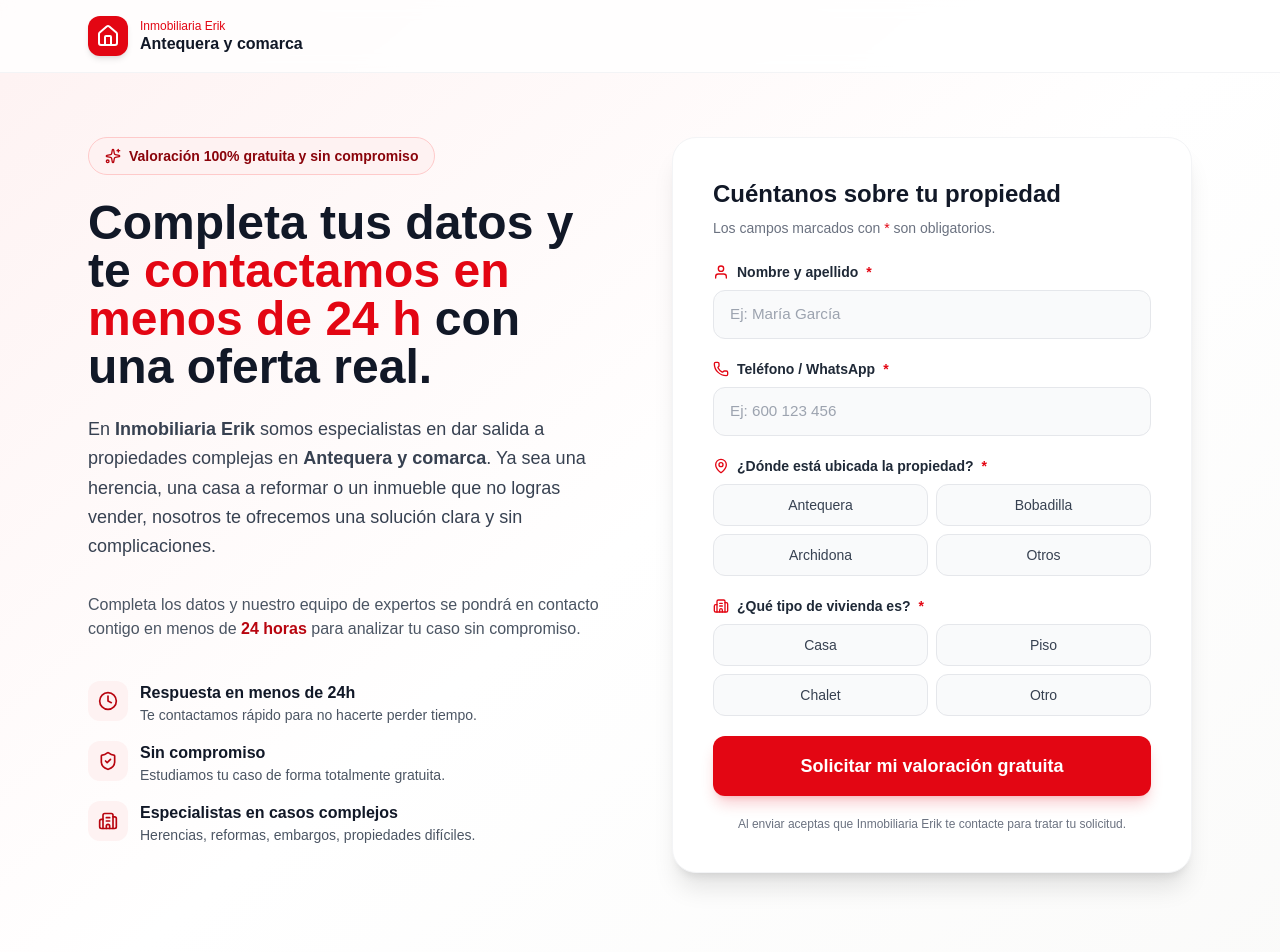
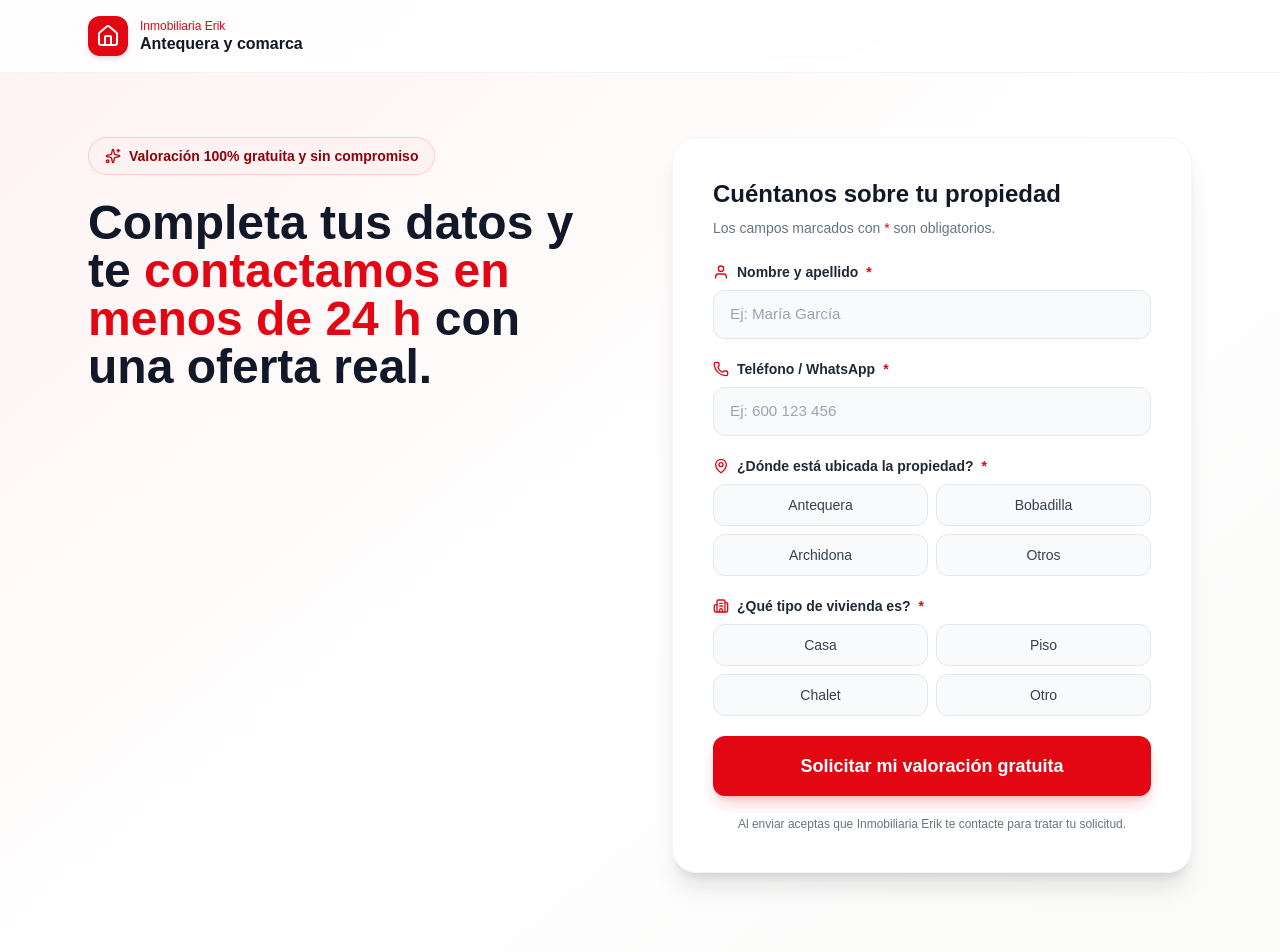
Before and after one commit to Borinken/VendoYa, a Next.js app: page /inmobiliaria-erik in a window 1280 px wide. Shown: the top 952 px of the page. Built offline with nearby package versions, Linux system fonts and the light colour scheme.

Commit message:
style: limpiar hero, dejar solo titulo principal

```diff
--- a/app/inmobiliaria-erik/page.tsx
+++ b/app/inmobiliaria-erik/page.tsx
@@ -123,39 +123,6 @@ export default function InmobiliariaErikLanding() {
             <span className="text-[#E30613]">contactamos en menos de 24 h</span>{' '}
             con una oferta real.
           </h1>
-
-          <p className="text-lg text-gray-700 leading-relaxed mb-8">
-            En <strong>Inmobiliaria Erik</strong> somos especialistas en dar
-            salida a propiedades complejas en{' '}
-            <strong>Antequera y comarca</strong>. Ya sea una herencia, una casa
-            a reformar o un inmueble que no logras vender, nosotros te ofrecemos
-            una solución clara y sin complicaciones.
-          </p>
-
-          <p className="text-gray-600 mb-10">
-            Completa los datos y nuestro equipo de expertos se pondrá en
-            contacto contigo en menos de{' '}
-            <strong className="text-[#b8050f]">24 horas</strong> para analizar
-            tu caso sin compromiso.
-          </p>
-
-          <div className="space-y-4">
-            <Feature
-              icon={<Clock className="w-5 h-5" />}
-              title="Respuesta en menos de 24h"
-              text="Te contactamos rápido para no hacerte perder tiempo."
-            />
-            <Feature
-              icon={<ShieldCheck className="w-5 h-5" />}
-              title="Sin compromiso"
-              text="Estudiamos tu caso de forma totalmente gratuita."
-            />
-            <Feature
-              icon={<Building2 className="w-5 h-5" />}
-              title="Especialistas en casos complejos"
-              text="Herencias, reformas, embargos, propiedades difíciles."
-            />
-          </div>
         </div>
 
         {/* Form */}
```
